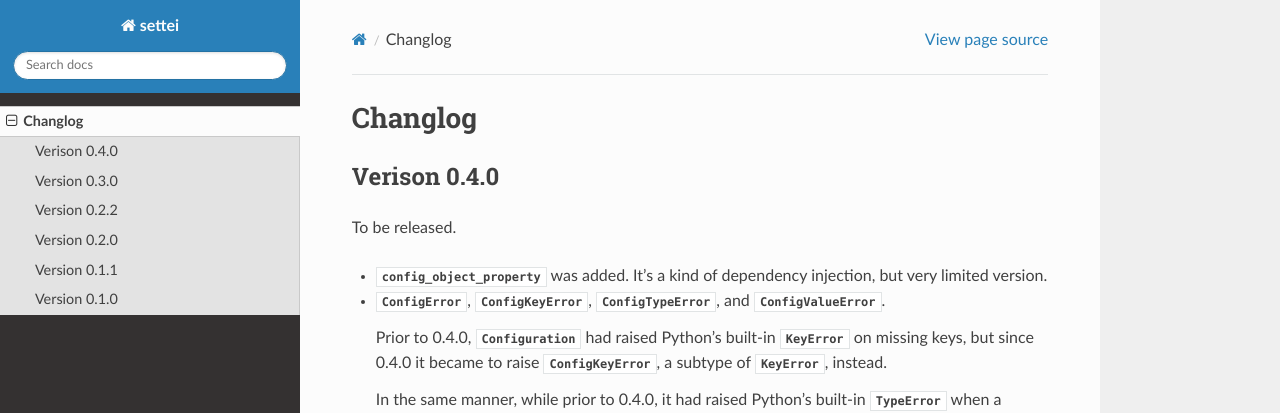
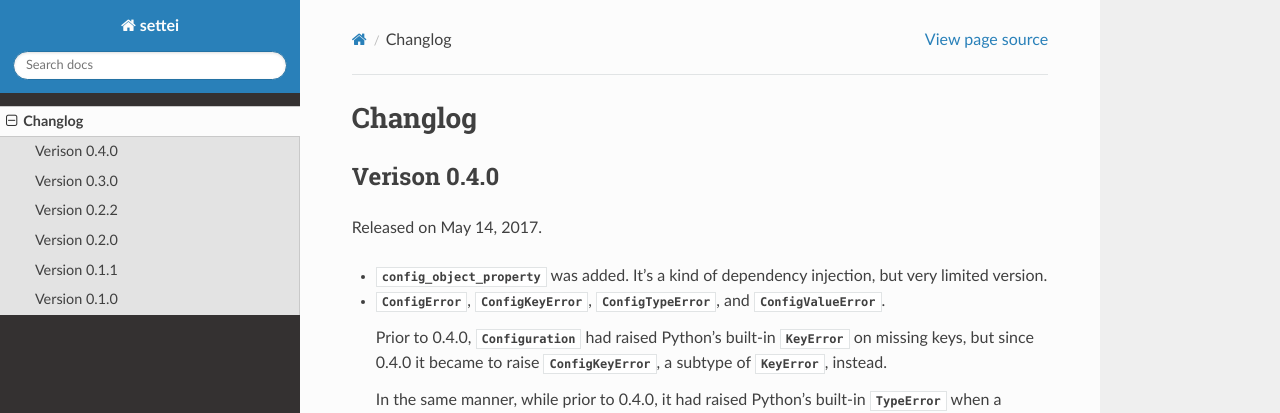
Before and after one commit to spoqa/settei, a Sphinx documentation site: the page built from docs/changes.rst, in a window 1280 px wide and 900 px high. Shown: the top 413 px of the window. Built offline with Sphinx 7.4.7 and the Read the Docs theme 2.0.0, drawn with Linux system fonts in a browser that asks for light colours; the version number could not be read and is left out.

Commit message:
Release 0.4.0

```diff
--- a/docs/changes.rst
+++ b/docs/changes.rst
@@ -4,7 +4,7 @@ Changlog
 Verison 0.4.0
 -------------
 
-To be released.
+Released on May 14, 2017.
 
 - :class:`~settei.base.config_object_property` was added.  It's a kind of
   dependency injection, but very limited version.
```
